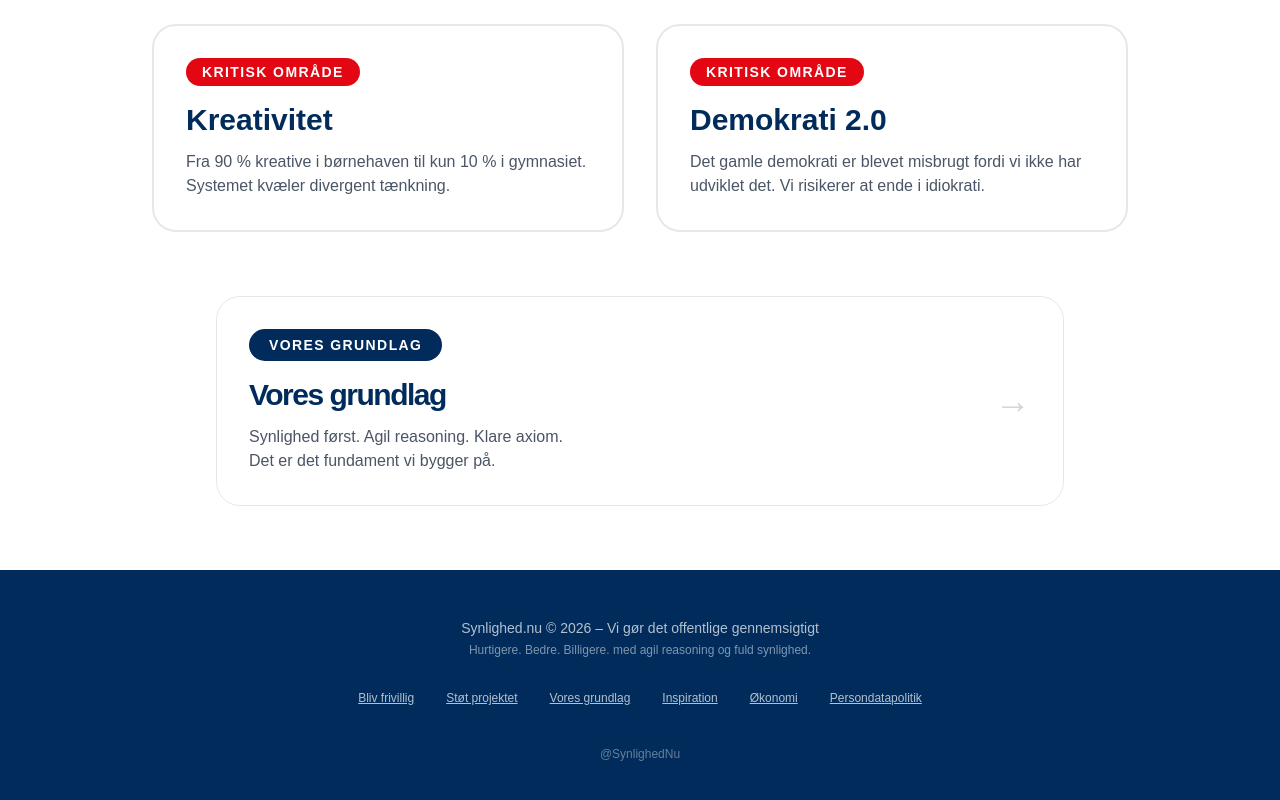
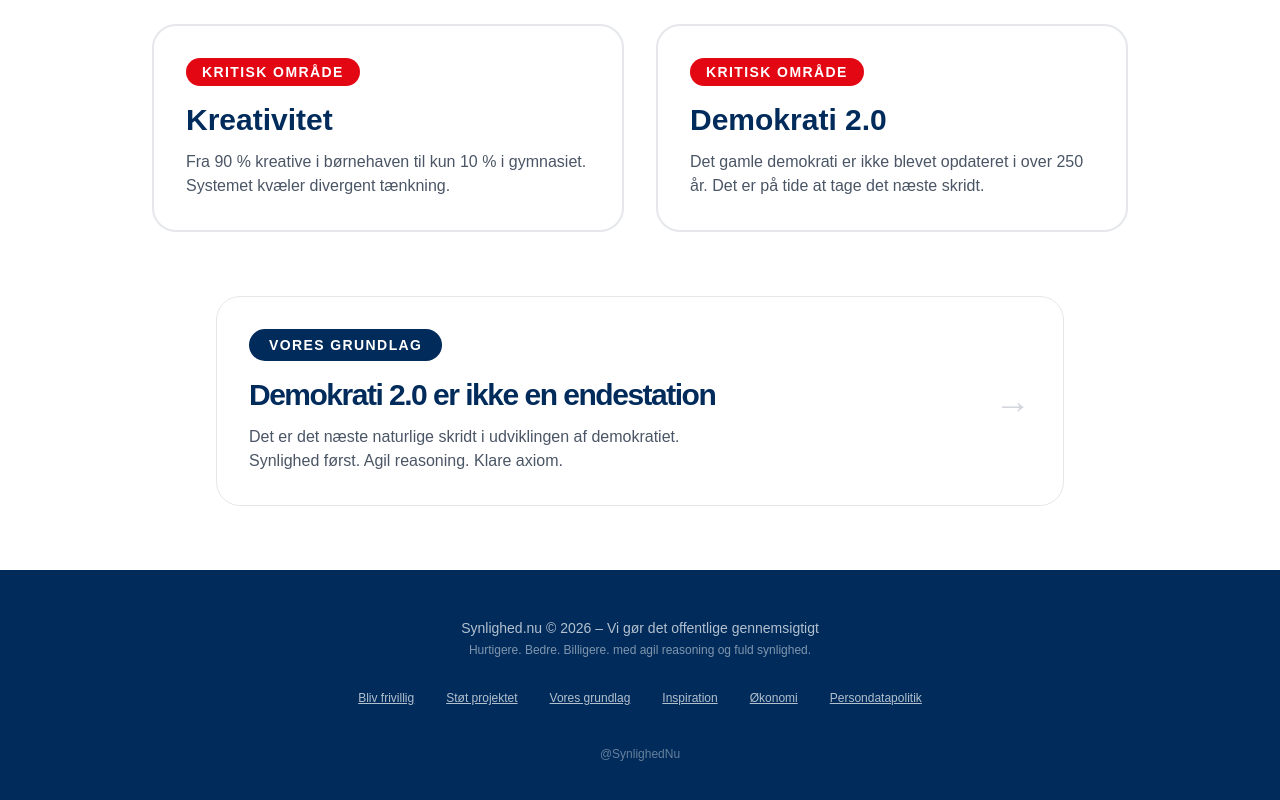
Before and after one commit to synlighed-nu/synlighed-nu-clean, a Next.js app: page / in a window 1280 px wide. Shown: the part 3822-4622 px from the top of the page. Built offline with nearby package versions, Linux system fonts and the light colour scheme.

Commit message:
Update page.tsx

```diff
--- a/app/page.tsx
+++ b/app/page.tsx
@@ -30,12 +30,9 @@ export default function SynlighedNu() {
       <VotingSection />
       <BigMoves />
 
-      {/* ØKONOMI som klikbart badge */}
+      {/* ØKONOMI */}
       <div className="max-w-4xl mx-auto px-6 py-16 border-t border-gray-200">
-        <a
-          href="/økonomi"
-          className="block group"
-        >
+        <a href="/økonomi" className="block group">
           <div className="bg-white border border-gray-200 rounded-3xl p-8 hover:border-[#002B5B]/40 transition-all flex items-center justify-between">
             <div>
               <div className="inline-block px-5 py-1.5 bg-[#002B5B] text-white text-sm font-semibold tracking-widest rounded-full mb-4">
@@ -53,12 +50,9 @@ export default function SynlighedNu() {
         </a>
       </div>
 
-      {/* GRØN OMSTILLING som klikbart badge */}
+      {/* GRØN OMSTILLING */}
       <div className="max-w-4xl mx-auto px-6 pb-16">
-        <a
-          href="/grøn-omstilling"
-          className="block group"
-        >
+        <a href="/grøn-omstilling" className="block group">
           <div className="bg-white border border-gray-200 rounded-3xl p-8 hover:border-[#002B5B]/40 transition-all flex items-center justify-between">
             <div>
               <div className="inline-block px-5 py-1.5 bg-[#E30613] text-white text-sm font-semibold tracking-widest rounded-full mb-4">
@@ -80,7 +74,7 @@ export default function SynlighedNu() {
         <ConcreteAreas />
       </section>
 
-      {/* Kritisk område bokse */}
+      {/* KRITISKE OMRÅDER */}
       <div className="max-w-5xl mx-auto px-6 py-16 grid md:grid-cols-2 gap-8">
         <a href="/kreativitet" className="group block border-2 border-gray-200 hover:border-[#E30613] rounded-3xl p-8 transition-all">
           <div className="inline-block px-4 py-1 bg-[#E30613] text-white text-sm font-semibold tracking-widest rounded-full mb-4">
@@ -95,11 +89,11 @@ export default function SynlighedNu() {
             KRITISK OMRÅDE
           </div>
           <h3 className="text-3xl font-bold mb-3">Demokrati 2.0</h3>
-          <p className="text-gray-600">Det gamle demokrati er blevet misbrugt fordi vi ikke har udviklet det. Vi risikerer at ende i idiokrati.</p>
+          <p className="text-gray-600">Det gamle demokrati er ikke blevet opdateret i over 250 år. Det er på tide at tage det næste skridt.</p>
         </a>
       </div>
 
-      {/* VORES GRUNDLAG – lille teaser */}
+      {/* VORES GRUNDLAG – stærkere teaser */}
       <div className="max-w-4xl mx-auto px-6 pb-16">
         <a
           href="/vores-grundlag"
@@ -111,11 +105,11 @@ export default function SynlighedNu() {
                 VORES GRUNDLAG
               </div>
               <h2 className="text-3xl font-bold tracking-tighter group-hover:text-[#001B3D]">
-                Vores grundlag
+                Demokrati 2.0 er ikke en endestation
               </h2>
               <p className="text-gray-600 mt-3 max-w-md">
-                Synlighed først. Agil reasoning. Klare axiom.<br />
-                Det er det fundament vi bygger på.
+                Det er det næste naturlige skridt i udviklingen af demokratiet.<br />
+                Synlighed først. Agil reasoning. Klare axiom.
               </p>
             </div>
             <span className="text-4xl text-gray-300 group-hover:text-[#002B5B] transition-colors">→</span>
```
